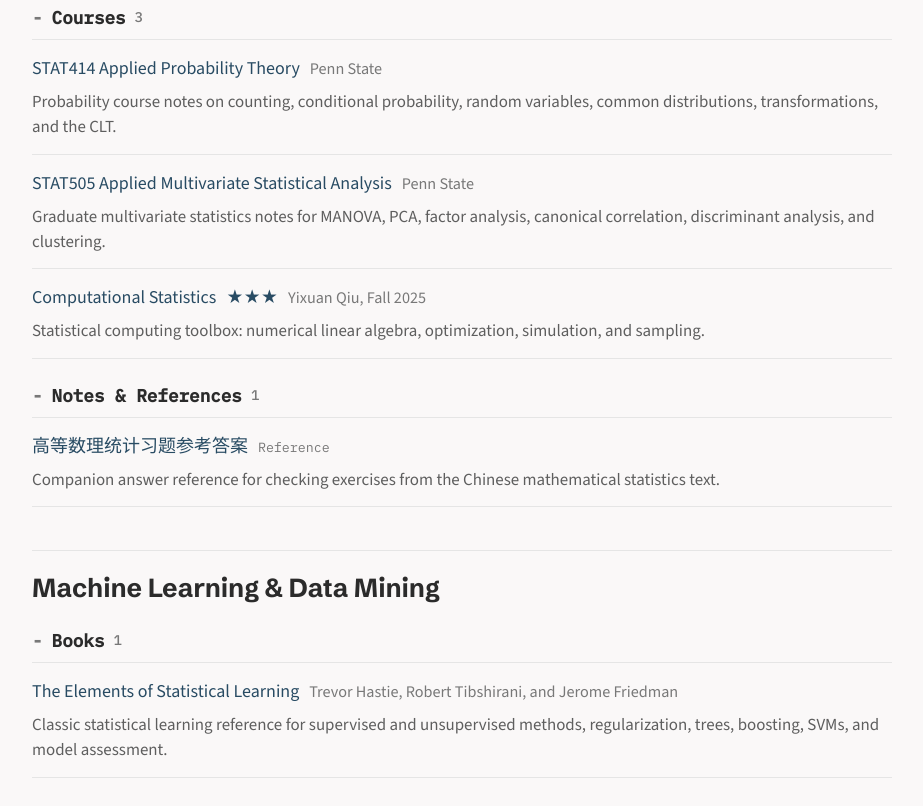
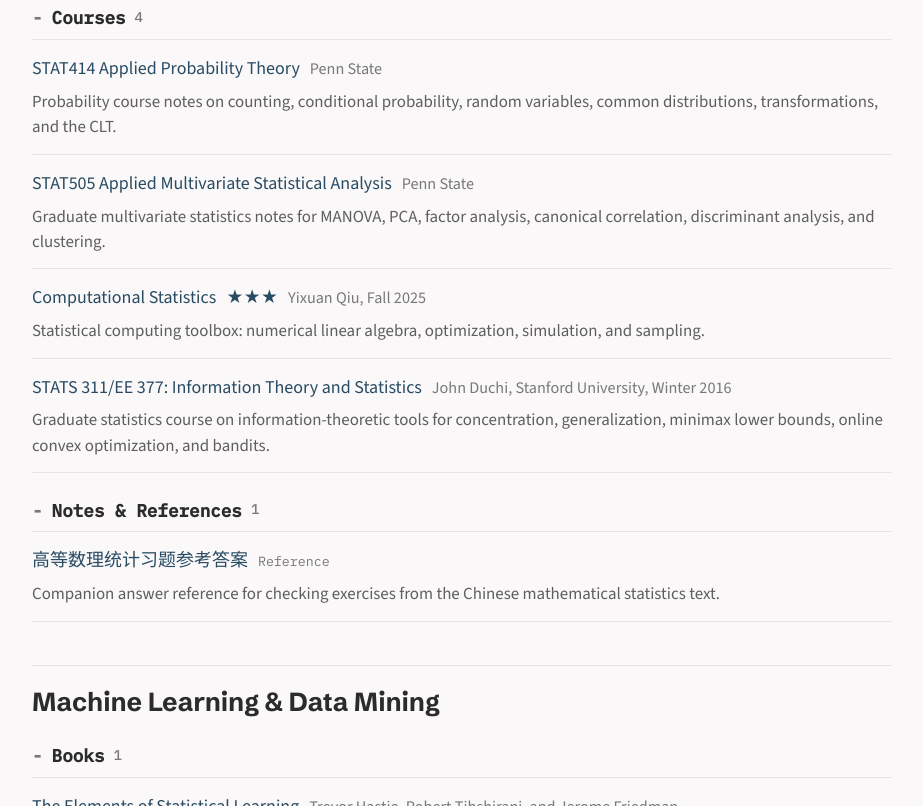
Before and after one commit to By-Xin/By-Xin.github.io, an Astro site: page /writing/statdiy in a window 1280 px wide. Shown: the part 3907-4713 px from the top of the page, without its empty margins (118-1041 px from the left). Built offline with nearby package versions, Linux system fonts and the light colour scheme; Astro itself is replaced by a stand-in of ours.

Commit message:
Add Stanford information theory statistics bookmark

```diff
--- a/src/pages/writing/statdiy.astro
+++ b/src/pages/writing/statdiy.astro
@@ -206,6 +206,13 @@
         meta: "Yixuan Qiu, Fall 2025",
         note: "Statistical computing toolbox: numerical linear algebra, optimization, simulation, and sampling.",
         rating: 3,
+      },
+      {
+        kind: "Course",
+        title: "STATS 311/EE 377: Information Theory and Statistics",
+        href: "https://web.stanford.edu/class/stats311/OldSyllabi/2016-index.html",
+        meta: "John Duchi, Stanford University, Winter 2016",
+        note: "Graduate statistics course on information-theoretic tools for concentration, generalization, minimax lower bounds, online convex optimization, and bandits.",
       },
       {
         kind: "Book",
```
